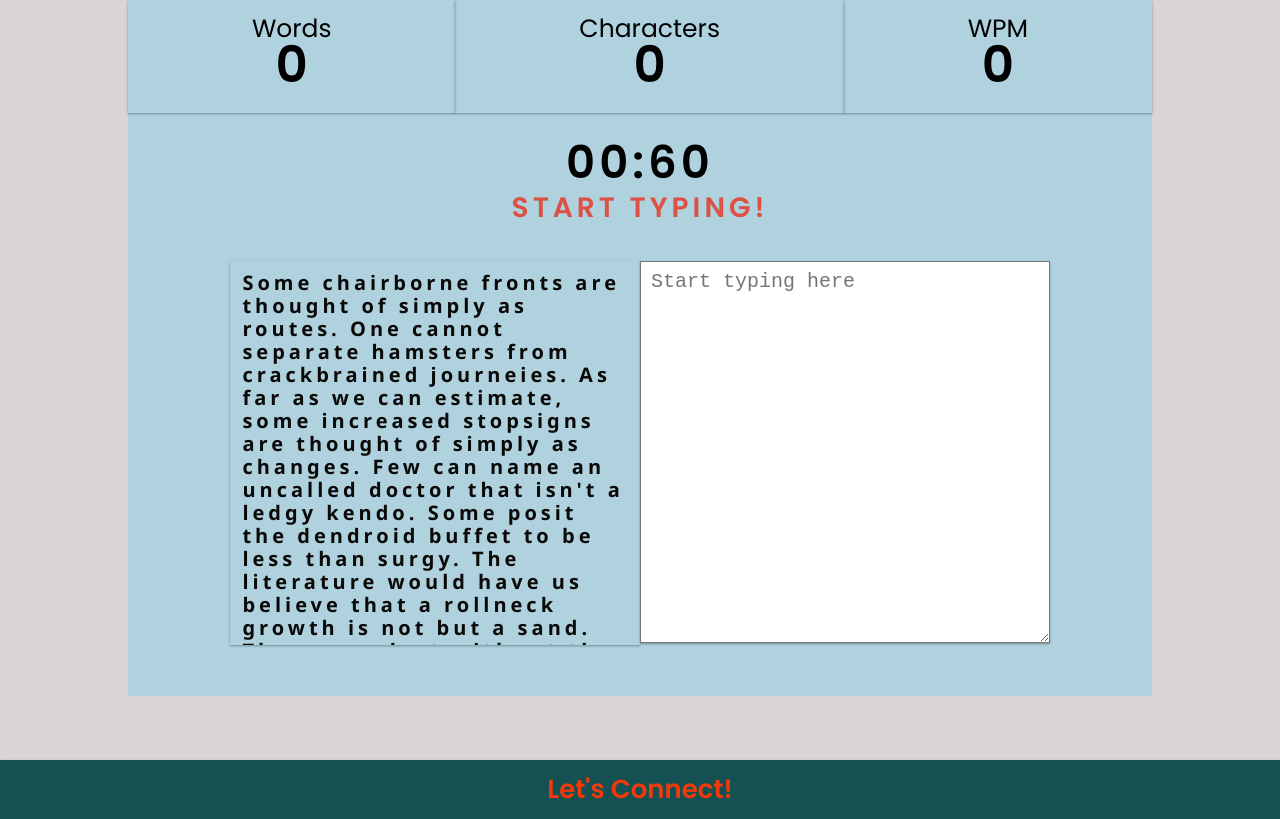
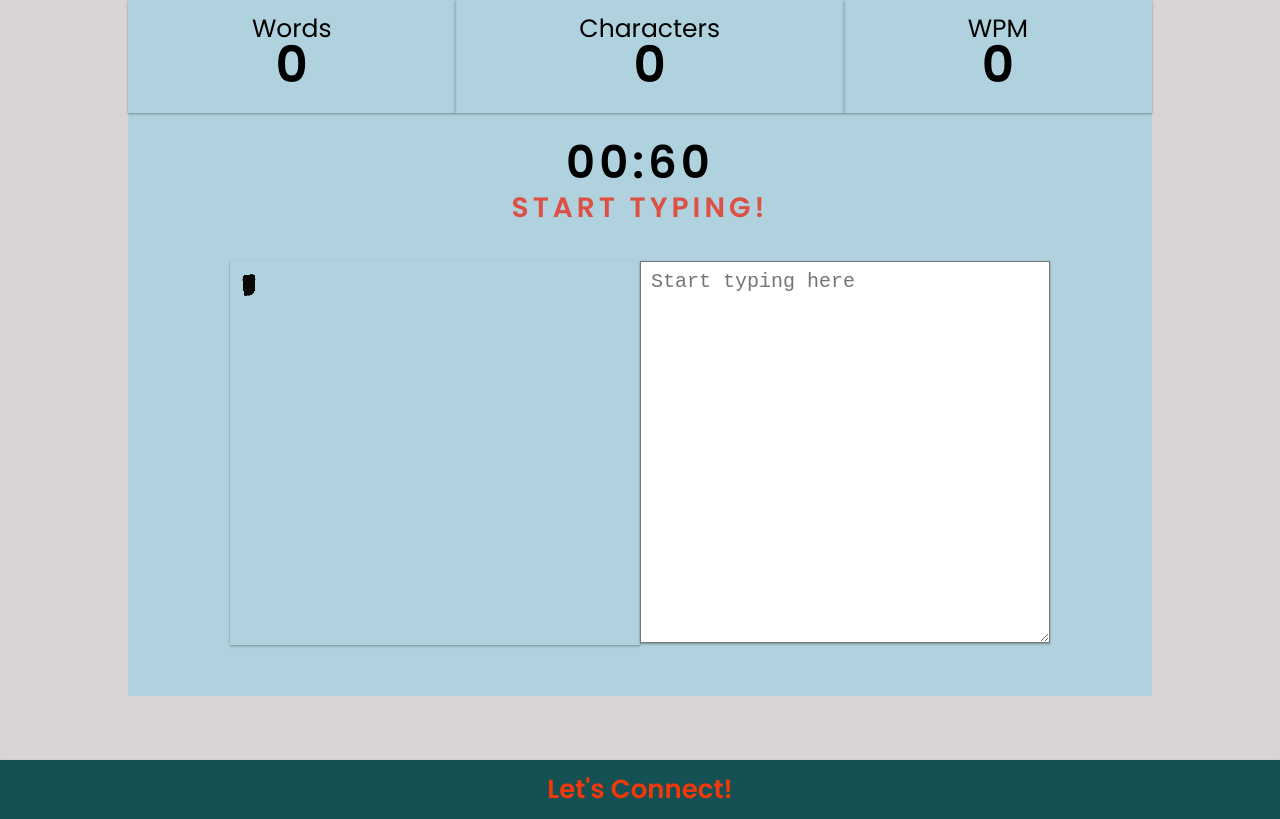
Before and after one commit to shyamal2411/TypeTest, a React (Create React App) app: page / in a window 1280 px wide. Shown: the part 956-1775 px from the top of the page. Built offline with nearby package versions, Linux system fonts and the light colour scheme.

Commit message:
font style

```diff
--- a/public/index.html
+++ b/public/index.html
@@ -26,7 +26,7 @@
     <link rel="preconnect" href="https://fonts.gstatic.com">
 <link href="https://fonts.googleapis.com/css2?family=Bangers&family=Poppins:ital,wght@0,400;0,600;1,200&display=swap" rel="stylesheet">
     <link href="https://unpkg.com/aos@next/dist/aos.css" rel="stylesheet">
-
+    <link href="https://fonts.googleapis.com/css2?family=Roboto+Mono:wght@500&display=swap" rel="stylesheet">
 <!--
       manifest.json provides metadata used when your web app is installed on a
       user's mobile device or desktop. See https://developers.google.com/web/fundamentals/web-app-manifest/
--- a/src/components/TestLetter/TestLetter.css
+++ b/src/components/TestLetter/TestLetter.css
@@ -2,8 +2,10 @@
   /* font-weight: 800; */
   font-size: 20px;
   line-height: 20px;
-  font-family:'Segoe UI', Tahoma, Geneva, Verdana, sans-serif;
-  font-weight: 600;
+  /* font-family:'Segoe UI', Tahoma, Geneva, Verdana, sans-serif; */
+font-family: 'Roboto Mono',monospace;
+font-weight: 600;
+letter-spacing: -22px;
 }
 
 .test-letter-not-attempted {
```
